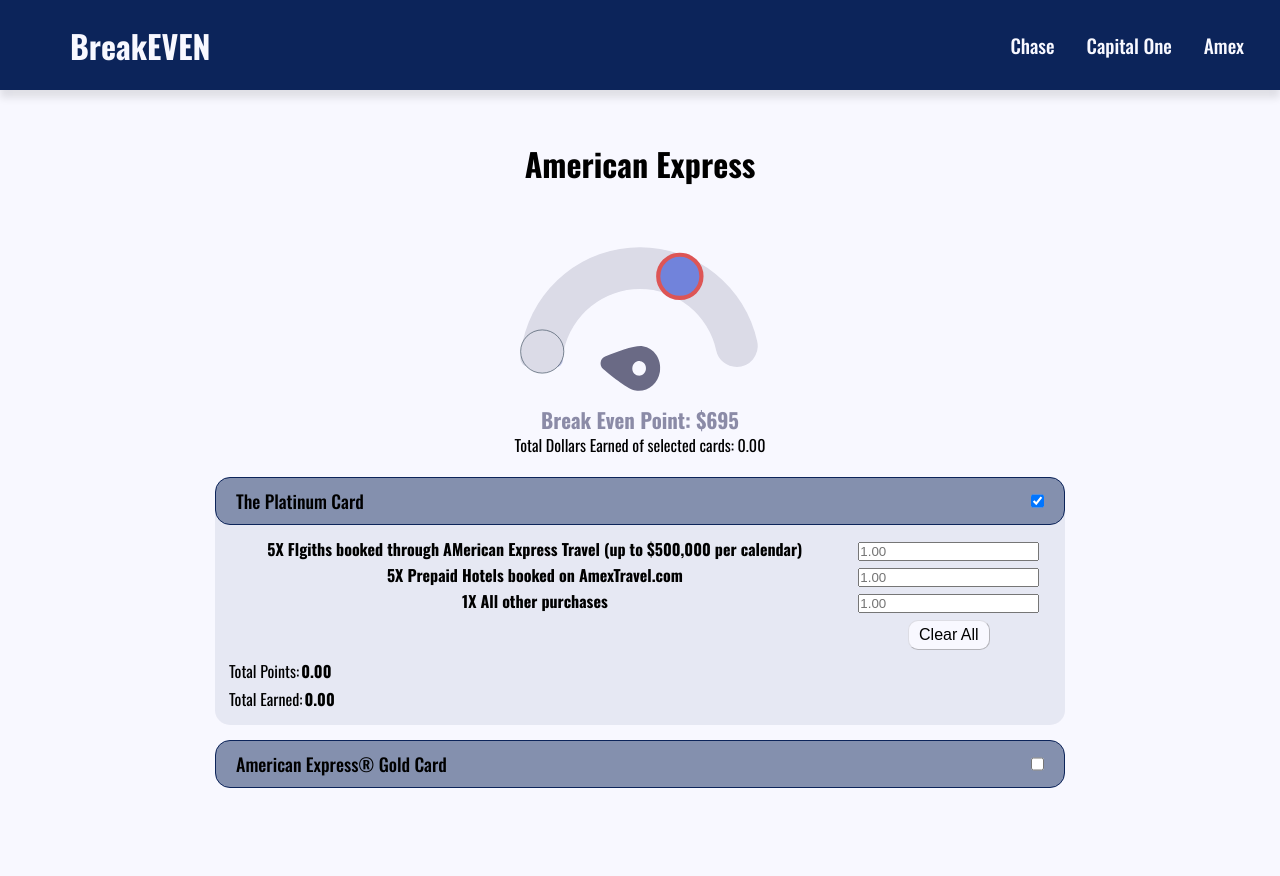
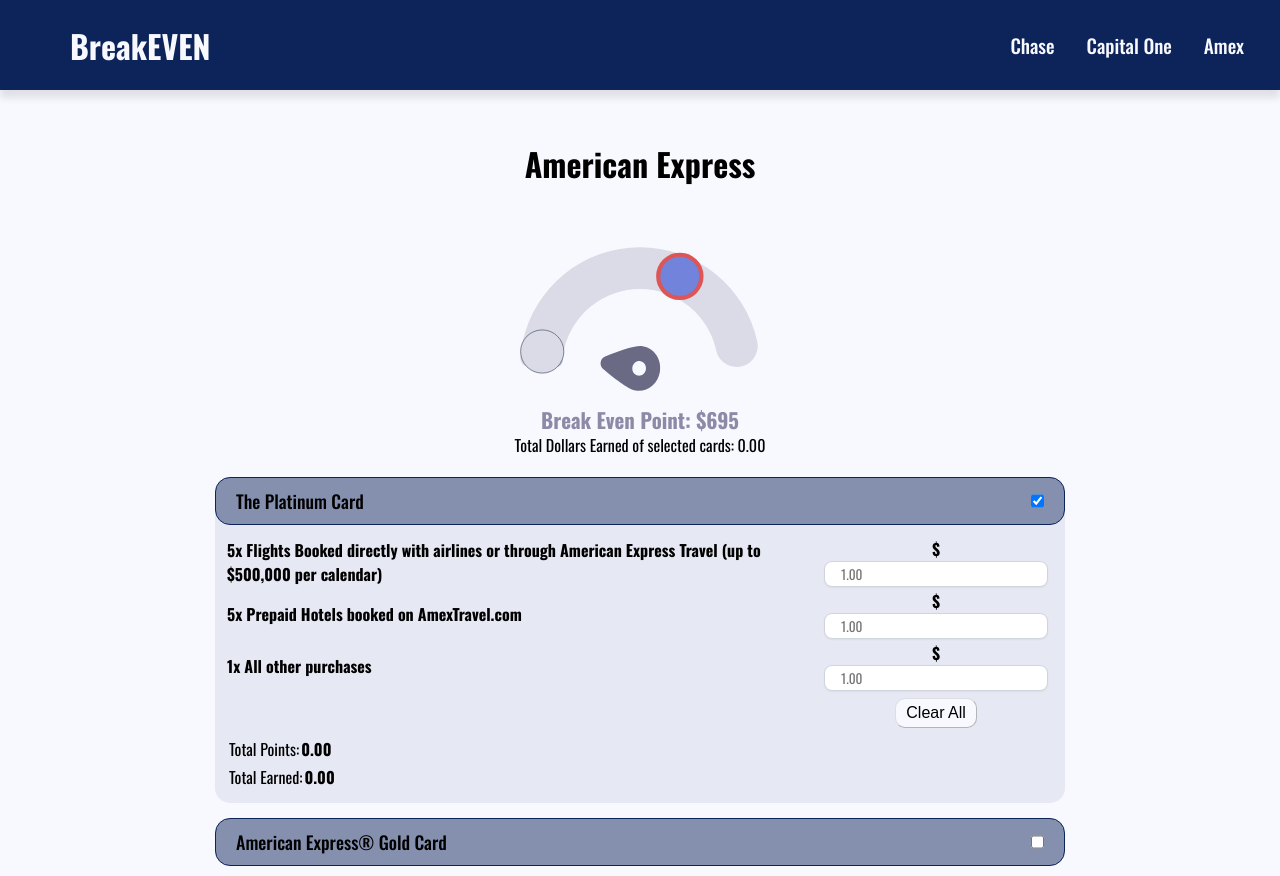
Before and after one commit to minniexp/breakeven, a React (Create React App) app: page /Amex in a window 1280 px wide. Both pictures are taken after a click on the checkbox 1037 px from the left and 500 px from the top of the page. Before the commit the page ends 800 px from the top, so only its background shows below. Built offline with nearby package versions, Linux system fonts and the light colour scheme.

Commit message:
Updated Card data and css for table

```diff
--- a/src/components/Card.js
+++ b/src/components/Card.js
@@ -4,7 +4,7 @@
 
 export default function Card(props) {
     const [formData, setFormData] = useState(
-        {one: "", two: "", three: "", four: "", five: "", six: ""}
+        {one: "", two: "", three: "", four: "", five: "", six: "", seven: ""}
     )
 
     function handleChange(event) {
@@ -17,7 +17,7 @@
     }
 
     function clearData() {
-        setFormData({one: "", two: "", three: "", four: "", five: "", six: ""})
+        setFormData({one: "", two: "", three: "", four: "", five: "", six: "", seven: ""})
     }
     // const [isInclude, setIsInclude] = useState(false)
 
@@ -25,8 +25,8 @@
     //     setIsInclude(previnclude => !previnclude)
     // }
 
-    let sumDollars = totalEarned(props.cardAcronym, formData.one, formData.two, formData.three, formData.four, formData.five, formData.six).toFixed(2)
-    let sumPoints = totalPoints(props.cardAcronym, formData.one, formData.two, formData.three, formData.four, formData.five, formData.six).toFixed(2)
+    let sumDollars = totalEarned(props.cardAcronym, formData.one, formData.two, formData.three, formData.four, formData.five, formData.six, formData.seven).toFixed(2)
+    let sumPoints = totalPoints(props.cardAcronym, formData.one, formData.two, formData.three, formData.four, formData.five, formData.six, formData.seven).toFixed(2)
 
     function createTable() {
         return (
@@ -36,7 +36,7 @@
                         <tr className="border-line">
                             <th className="item-description">{item.description}</th>
                             <th>
-                                <input className="number-input" type='number' name={item.name} value={formData[item.name]} placeholder="1.00" />
+                                $ <input type='number' className="number-input" name={item.name} value={formData[item.name]} placeholder="1.00" />
                             </th>
                         </tr>
 
--- a/src/components/Sum.js
+++ b/src/components/Sum.js
@@ -1,4 +1,4 @@
-function totalEarned(cardAcronym, one, two, three, four, five, six){
+function totalEarned(cardAcronym, one, two, three, four, five, six, seven){
     if (!one) {
         one = 0
     }
@@ -16,6 +16,9 @@
     }
     else if (!six) {
         six = 0
+    }
+    else if (!seven) {
+        seven = 0
     }
 
     // Chase
--- a/src/pages/data.js
+++ b/src/pages/data.js
@@ -6,10 +6,10 @@
         cardAcronym: "CF",
         annualFee: 0,
         benefits: [
-            {value: 5, name:"one", description: "5x Wholesale Club, Select Streaming Servcies, Internt, Cable, and Phone Services (Q1: Jan - Mar)"},
-            {value: 5, name:"two", description: "5x Gas Stations and Home Improvment Stores (Q2: Apr - Jun)"},
-            {value: 5, name:"three", description: "5x Grocery Stores and Select Streaming Services (Q3: Jul - Sep)"},
-            {value: 5, name:"four", description: "5x Walmart and Paypal (Q4: Oct - Dec)"}],
+            {value: 5, name:"one", description: "5x Grocery stores (excluding Walmart), Target, Fitness clubs & gym memberships (2023 Q1: Jan - Mar)"},
+            {value: 5, name:"two", description: "5x Amazon.com, Select streaming services (2022 Q2: Apr - Jun)"},
+            {value: 5, name:"three", description: "5x Gas stations, Car rental agencies, Movie theaters, Select live entertainment (2022 Q3: Jul - Sep)"},
+            {value: 5, name:"four", description: "5x Walmart and Paypal (2022 Q4: Oct - Dec)"}],
     },
     {
         id: 2,
@@ -18,7 +18,10 @@
         cardAcronym: "CFU",
         annualFee: 0,
         benefits: [
-            {value: 1.5, name:"one", description: "All purchases"}
+            {value: 5, name:"one", description: "5x Travel purchased through Chase Ultimate Rewards"},
+            {value: 3, name:"two", description: "3x Dining at restaurants, including takeout and eligible delivery services"},
+            {value: 3, name:"three", description: "3x Drugstore purchases"},
+            {value: 1.5, name:"four", description: "1.5x All purchases"}
         ]
     },
     {
@@ -28,11 +31,13 @@
         cardAcronym: "CSP",
         annualFee: 95,
         benefits: [
-            {value: 5, name:"one", description: "5x Flights purchased through Chase"},
-            {value: 3, name:"two", description: "3x Dining"},
-            {value: 3, name:"three", description: "3X Online Grocery Store Purchases"},
-            {value: 3, name:"four", description: "3x Streaming Services"},
-            {value: 1, name:"five", description: "1x All Other Purchases"}
+            {value: 5, name:"one", description: "5x Travel purchased through Chase Ultimate Rewards"},
+            {value: 5, name:"two", description: "5x Lyft"},
+            {value: 3, name:"three", description: "3x Dining"},
+            {value: 3, name:"four", description: "3x Online grocery store purchases"},
+            {value: 3, name:"five", description: "3x Select Streaming Services"},
+            {value: 2, name:"six", description: "2x Travel purchases"},
+            {value: 1, name:"seven", description: "1x All Other Purchases"}
         ]
     },
     {
@@ -42,12 +47,13 @@
         cardAcronym: "CSR",
         annualFee: 550,
         benefits: [
-            {value: 5, name:"one", description: "5x Flights purchased through Chase"},
-            {value: 10, name:"two", description: "10x hotel and car rentals purhcased through Chase"},
-            {value: 10, name:"three", description: "10X Chase Dining"},
-            {value: 3, name:"four", description: "3x Travel purhcases"},
-            {value: 3, name:"five", description: "3x Dining"},
-            {value: 1, name:"six", description: "1x All Other Purchases"}
+            {value: 10, name:"one", description: "10x Hotels and car rentals purchased through Chase Ultimate Rewards"},
+            {value: 10, name:"two", description: "10x Chase Dining"},
+            {value: 10, name:"three", description: "10x Lyft"},
+            {value: 5, name:"four", description: "5x Flights purchased through Chase Ultimate Rewards"},
+            {value: 3, name:"five", description: "3x Travel purhcases"},
+            {value: 3, name:"six", description: "3x Dining"},
+            {value: 1, name:"seven", description: "1x All Other Purchases"}
         ]
     }
 ]
@@ -100,10 +106,10 @@
         cardAcronym: "AG",
         annualFee: 250,
         benefits: [
-            {value: 4, name:"one", description: "4X Restaurants (plus takeout and delivery in the U.S."},
-            {value: 4, name:"two", description: "4X Grocreis (up to $25,000 per year)"},
-            {value: 3, name:"three", description: "3x Flights booked directly with airlines or on AmexTravel.com"},
-            {value: 1, name:"four", description: "1X All other purchases"},
+            {value: 4, name:"one", description: "4x Restaurants (plus takeout and delivery in the U.S."},
+            {value: 4, name:"two", description: "4x Groceries (up to $25,000 per year)"},
+            {value: 3, name:"three", description: "3x Flights booked directly with airlines or on amextravel.com"},
+            {value: 1, name:"four", description: "1x All other purchases"},
         ]
 
     },
@@ -114,9 +120,9 @@
         cardAcronym: "AP",
         annualFee: 695,
         benefits: [
-            {value: 5, name:"one", description: "5X Flgiths booked through AMerican Express Travel (up to $500,000 per calendar)"},
-            {value: 5, name:"two", description: "5X Prepaid Hotels booked on AmexTravel.com"},
-            {value: 5, name:"three", description: "1X All other purchases"}
+            {value: 5, name:"one", description: "5x Flights Booked directly with airlines or through American Express Travel (up to $500,000 per calendar)"},
+            {value: 5, name:"two", description: "5x Prepaid Hotels booked on AmexTravel.com"},
+            {value: 5, name:"three", description: "1x All other purchases"}
         ]
 
     }
--- a/src/styles/Card.css
+++ b/src/styles/Card.css
@@ -21,9 +21,34 @@
     display: flex;
     justify-content: space-between;
   }
-/* .item-description{
-  float: right;
-} */
+.item-description{
+  text-align: left;
+}
+
+.number-input{
+  padding: 12px 16px;
+  /* gap: 8px; */
+  /* padding: 4px 8px; */
+  width: 224px;
+  height: 20px;
+
+  background: #FFFFFF;
+  outline: none;
+
+  border: 1px solid #D0D5DD;
+  font-family: 'Oswald', 'Segoe UI', 'Roboto', 'Oxygen',
+  'Ubuntu', 'Cantarell', 'Fira Sans', 'Droid Sans', 'Helvetica Neue',
+  sans-serif;
+
+  box-shadow: 0px 1px 2px rgba(16, 24, 40, 0.05);
+  border-radius: 8px;
+
+  /* align-self: stretch; */
+}
+
+.number-input:focus{
+  outline: none;
+}
 #table-container{
   background-color: rgba(12, 36, 90, 0.075);
   width:850px;
```
Also changed, not shown: public/icon.svg (added).
